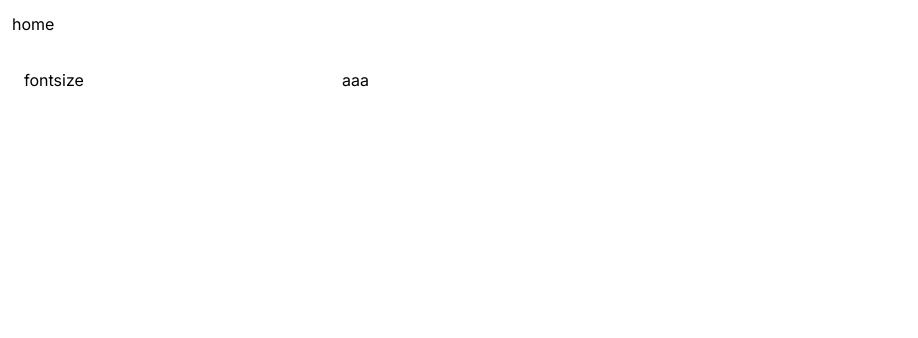
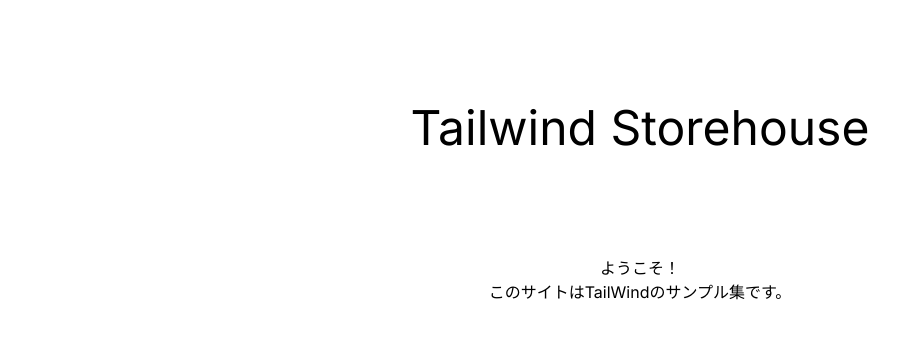
Before and after one commit to ai-biz20-sasaki/tailwind-storehouse, a Next.js app: page / in a window 1280 px wide. Shown: the top 338 px of the page, without its empty margins (0-918 px from the left). Built offline with nearby package versions, Linux system fonts and the light colour scheme.

Commit message:
サイトの階層変更 home->main->各ページのように階層変更

```diff
--- a/src/app/fontsize/page.tsx
+++ b/src/app/main/fontsize/page.tsx
@@ -9,10 +9,10 @@
       <div className="flex flex-row p-2 m-1">
         <div className="basis-1/4 p-2 m-1">
           <Link
-            href="/"
+            href="/main"
             className=""
           >
-            homeに戻る
+            mainに戻る
           </Link>
         </div>
         <div className="basis-3/4 p-2 m-1">
--- /dev/null
+++ b/src/app/main/page.tsx
@@ -0,0 +1,24 @@
+import Link from 'next/link';
+
+export default function main() {
+  return (
+    <div>
+      <div className="flex flex-row p-2 m-1">
+        <p>main</p>
+      </div>
+      <div className="flex flex-row p-2 m-1">
+        <div className="basis-1/4 p-2 m-1">
+          <Link
+            href="/main/fontsize"
+          >
+            fontsize
+          </Link>
+          <br />
+        </div>
+        <div className="basis-3/4 p-2 m-1">
+        <p>aaa</p>
+        </div>
+      </div>
+    </div>
+  )
+}
--- a/src/app/page.tsx
+++ b/src/app/page.tsx
@@ -2,23 +2,18 @@
 
 export default function Home() {
   return (
-    <div>
-      <div className="flex flex-row p-2 m-1">
-        <p>home</p>
-      </div>
-      <div className="flex flex-row p-2 m-1">
-        <div className="basis-1/4 p-2 m-1">
-          <Link
-            href="/fontsize"
-          >
-            fontsize
-          </Link>
-          <br />
-        </div>
-        <div className="basis-3/4 p-2 m-1">
-        <p>aaa</p>
-        </div>
-      </div>
+    <div className='container mx-auto h-64'>
+        <Link className='w-full h-full flex justify-center items-center text-5xl'
+          href="/main"
+        >
+          Tailwind Storehouse <br />
+        </Link>
+        <p className='w-full flex justify-center items-center'>
+          ようこそ！
+        </p>
+        <p className='w-full flex justify-center items-center'>
+          このサイトはTailWindのサンプル集です。
+        </p>
     </div>
   )
 }
```
